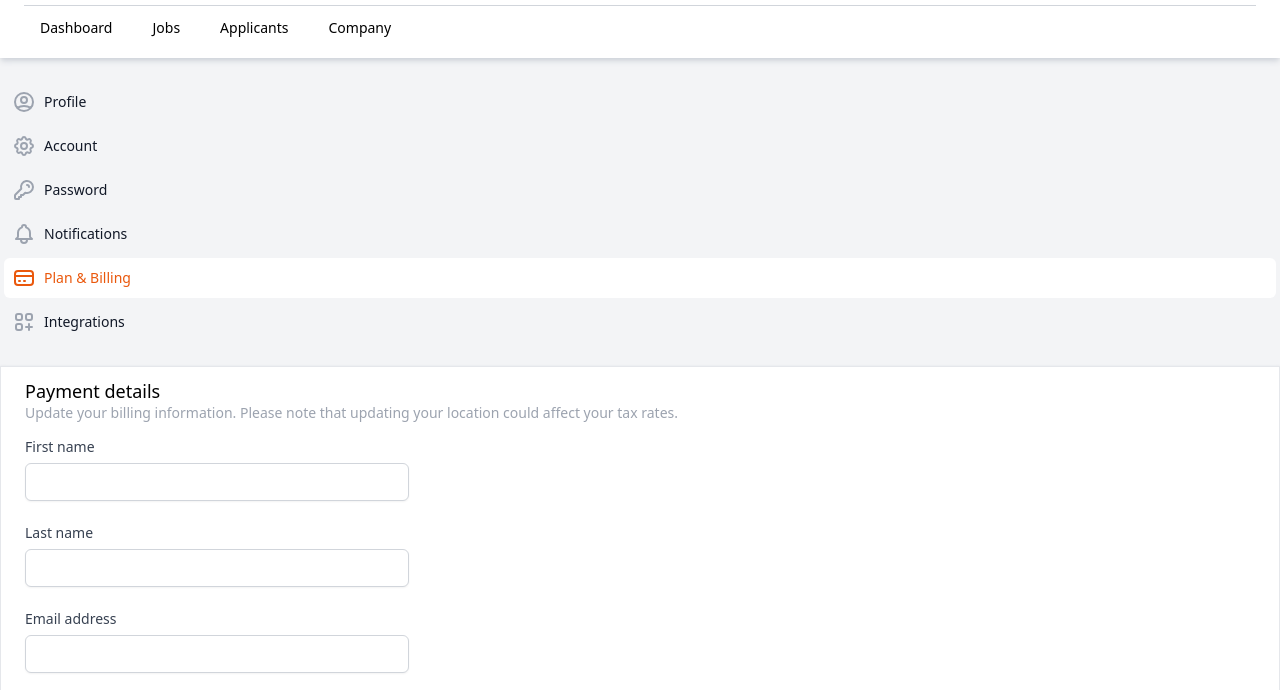
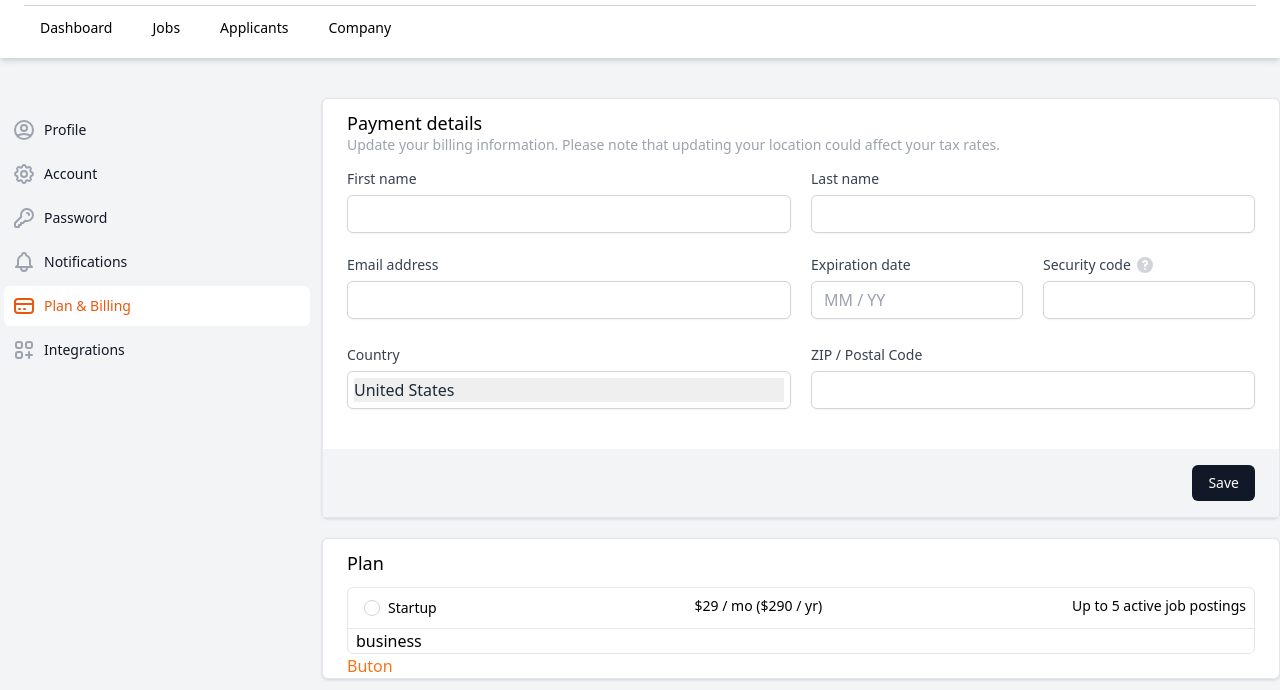
Before and after one commit to RickyPiP/SettingsLayout, a website: page src/index.html in a window 1280 px wide. Shown: the part 54-744 px from the top of the page. Drawn offline with nearby package versions, Linux system fonts and the light colour scheme; no server answers; files whose address does not match are found by name.

Commit message:
button_added

```diff
--- a/src/index.html
+++ b/src/index.html
@@ -9,7 +9,7 @@
 </head>
 <body class="h-full bg-gray-100">
     <div class="min-h-full">
-        <header class="bg-white h-16 lg:h-28 px-6 shadow-md shadow-gray-300 mb-3">
+        <header class="bg-white h-16 lg:h-28 px-6 shadow-md shadow-gray-300 mb-3 lg:mb-10">
             <div class="py-2 flex justify-between items-center lg:max-w-7xl mx-auto">
                 <div class="w-9 flex-shrink-0 lg:flex lg:items-center lg:space-x-5 py-2 hover:cursor-pointer">
                     <img src="https://tailwindui.com/img/logos/workflow-mark-orange-500.svg" alt="" class="">
@@ -49,8 +49,8 @@
                 </ul>
             </div>
         </header>
-        <div id="main">
-            <div class="px-4 py-3 lg:px-1 lg:max-w-7xl mx-auto">
+        <div id="main" class="lg:grid lg:grid-cols-4 lg:max-w-7xl mx-auto gap-2">
+            <div class="px-4 py-3 lg:px-1">
                 <ul class="text-gray-400 text-sm mb-3">
                     <li class="flex items-center space-x-2 mb-1 hover:bg-white hover:cursor-pointer hover:text-gray-500 p-2 rounded-md">
                         <div>
@@ -128,67 +128,69 @@
 
                 </ul>
             </div>
-            <div class="lg:max-w-7xl mx-auto">
-                <div class="bg-white shadow  shadow-gray-300 border ">
-                    <div class='px-6'>
+            <div class="col-span-3">
+                <div class="bg-white shadow  shadow-gray-300 border sm:mx-4 lg:mx-0 rounded-md mb-5">
+                    <div class='px-6 w-full'>
                         <div class="py-3">
                             <h1 class="text-lg font-medium leading-6">Payment details</h1>
                             <p class="text-gray-400 font-light text-sm">Update your billing information. Please note that updating your location could affect your tax rates.</p>
                         </div>
-                        <div class="">
-                            <div class="mb-5">
+                        <div class="lg:w-full sm:flex sm:justify-between sm:gap-5">
+                            <div class="mb-5 sm:w-1/2">
                                 <p class="text-gray-700 text-sm font-medium leading-6 mb-1">
                                     First name
                                 </p>
-                                <div class="lg:w-96   lg:mr-5 flex items-center p-1.5 px-3 rounded-md pr-24 bg-white text flex-shrink-0 border border-gray-300 shadow-sm  focus-within:ring-2 focus-within:ring-black" tabindex="-1">
+                                <div class="lg:w-full  flex items-center p-1.5 px-3 rounded-md pr-24 sm:pr-16 flex-shrink bg-white text border border-gray-300 shadow-sm  focus-within:ring-2 focus-within:ring-black" tabindex="-1">
                                     <input type="text" placeholder="" class="font-light focus-within:outline-none text-gray-500">
                                 </div>
                             </div>
-                            <div class="mb-5">
+                            <div class="mb-5  sm:w-1/2">
                                 <p class="text-gray-700 text-sm font-medium leading-6 mb-1">
                                     Last name
                                 </p>
-                                <div class="lg:w-96   lg:mr-5 flex items-center p-1.5 px-3 rounded-md pr-24 bg-white text flex-shrink-0 border border-gray-300 shadow-sm  focus-within:ring-2 focus-within:ring-black" tabindex="-1">
+                                <div class="lg:w-full   lg:mr-5 flex items-center p-1.5 px-3 rounded-md pr-24 sm:pr-16 bg-white text flex-shrink border border-gray-300 shadow-sm  focus-within:ring-2 focus-within:ring-black" tabindex="-1">
                                     <input type="text" placeholder="" class="font-light focus-within:outline-none text-gray-500">
                                 </div>
                             </div>
                         </div>
                         <div class="mb-5">
-                            <div class="mb-5">
+                            <div class="sm:flex sm:gap-5 sm:justify-between lg:w-full">
+                                <div class="mb-5 lg:mb-1 sm:w-1/2">
                                     <p class="text-gray-700 text-sm font-medium leading-6 mb-1">
                                         Email address
                                     </p>
-                                <div class="lg:w-96   lg:mr-5 flex items-center p-1.5 px-3 rounded-md pr-24 bg-white text flex-shrink-0 border border-gray-300 shadow-sm  focus-within:ring-2 focus-within:ring-black" tabindex="-1">
+                                    <div class=" flex items-center p-1.5 px-3 rounded-md pr-24 sm:pr-16 flex-shrink bg-white text border border-gray-300 shadow-sm  focus-within:ring-2 focus-within:ring-black" tabindex="-1">
                                         <input type="text" placeholder="" class="font-light focus-within:outline-none text-gray-500">
                                     </div>
                                 </div>
-                            <div class="mb-5">
-                                <div class="mb-5">
+                                <div class="mb-5 lg:mb-1 sm:flex sm:w-1/2 sm:justify-between sm:space-x-5">
+                                    <div class="mb-5 sm:w-1/2">
                                         <p class="text-gray-700 text-sm font-medium leading-6 mb-1">
                                             Expiration date
                                         </p>
-                                    <div class="lg:w-96   lg:mr-5 flex items-center p-1.5 px-3 rounded-md pr-24 bg-white text flex-shrink-0 border border-gray-300 shadow-sm  focus-within:ring-2 focus-within:ring-black" tabindex="-1">
-                                        <input type="text" placeholder="MM / YY" class="font-light focus-within:outline-none text-gray-500">
+                                        <div class=" flex items-center p-1.5 px-3 rounded-md pr-24 sm:pr-0 bg-white text flex-shrink-0 border border-gray-300 shadow-sm  focus-within:ring-2 focus-within:ring-black" tabindex="-1">
+                                            <input type="text" placeholder="MM / YY" class="font-light focus-within:outline-none text-gray-500  w-full">
                                         </div>
                                     </div>
-                                <div>
+                                    <div class="sm:w-1/2">
                                         <span class="text-gray-700 text-sm font-medium leading-6 mb-1 flex space-x-1 items-center">
                                             <p>Security code</p>
-                                        <svg xmlns="http://www.w3.org/2000/svg" class="h-5 w-5 text-gray-400" viewBox="0 0 20 20" fill="currentColor">
+                                            <svg xmlns="http://www.w3.org/2000/svg" class="h-5 w-5 text-gray-300" viewBox="0 0 20 20" fill="currentColor">
                                                 <path fill-rule="evenodd" d="M18 10a8 8 0 11-16 0 8 8 0 0116 0zm-8-3a1 1 0 00-.867.5 1 1 0 11-1.731-1A3 3 0 0113 8a3.001 3.001 0 01-2 2.83V11a1 1 0 11-2 0v-1a1 1 0 011-1 1 1 0 100-2zm0 8a1 1 0 100-2 1 1 0 000 2z" clip-rule="evenodd" />
                                             </svg>
                                         </span>
-                                    <div class="lg:w-96   lg:mr-5 flex items-center p-1.5 px-3 rounded-md pr-24 bg-white text flex-shrink-0 border border-gray-300 shadow-sm  focus-within:ring-2 focus-within:ring-black" tabindex="-1">
-                                        <input type="text" placeholder="" class="font-light focus-within:outline-none text-gray-500">
+                                        <div class=" flex items-center p-1.5 px-3 rounded-md pr-24 sm:pr-0 bg-white text flex-shrink-0 border border-gray-300 shadow-sm  focus-within:ring-2 focus-within:ring-black" tabindex="-1">
+                                            <input type="text" placeholder="" class="font-light focus-within:outline-none w-full text-gray-500">
                                         </div>
                                     </div>
                                 </div>
-                            <div class="">
-                                <div class="mb-5">
+                            </div>
+                            <div class="sm:flex justify-between sm:gap-5">
+                                <div class="mb-5 sm:w-1/2">
                                     <p class="text-gray-700 text-sm font-medium leading-6 mb-1">
                                         Country
                                     </p>
-                                    <div class="lg:w-96 lg:mr-5 flex items-center p-1.5 rounded-md  bg-white text flex-shrink-0 border border-gray-300 shadow-sm  focus-within:ring-2 focus-within:ring-black" tabindex="-1">
+                                    <div class=" flex items-center p-1.5 rounded-md  bg-white text flex-shrink-0 border border-gray-300 shadow-sm  focus-within:ring-2 focus-within:ring-black" tabindex="-1">
                                         <select type="" placeholder="" class="font-light focus-within:outline-none text-gray-800 appearance-none h-full w-full bg-no-repeat bg-cover bg-[url('.img/down-arrow-svgrepo-com.svg')]">
                                             <option value="">United States</option>
                                             <option value="">Canada</option>
@@ -196,11 +198,11 @@
                                         </select>
                                     </div>
                                 </div>
-                                <div class="mb-5">
+                                <div class="mb-5 sm:w-1/2">
                                     <p class="text-gray-700 text-sm font-medium leading-6 mb-1">
                                         ZIP / Postal Code
                                     </p>
-                                    <div class="lg:w-96 lg:mr-5 flex items-center p-1.5 px-3 rounded-md pr-24 bg-white text flex-shrink-0 border border-gray-300 shadow-sm  focus-within:ring-2 focus-within:ring-black" tabindex="-1">
+                                    <div class="flex items-center p-1.5 px-3 rounded-md pr-24 bg-white text flex-shrink-0 border border-gray-300 shadow-sm  focus-within:ring-2 focus-within:ring-black" tabindex="-1">
                                         <input type="text" placeholder="" class="font-light focus-within:outline-none text-gray-500">
                                     </div>
                                 </div>
@@ -213,8 +215,46 @@
                         </button>
                     </div>
                 </div>
+                <div class='bg-white px-6 bg-white shadow  shadow-gray-300 border sm:mx-4 lg:mx-0 rounded-md mb-5'>
+                    <div class="py-3">
+                        <h1 class="text-lg font-medium leading-6">
+                            Plan
+                        </h1>
+                    </div>
+                    <div class=' rounded-md border border-gray-200'>
+                        <div class="px-2 border-b border-gray-200 py-2 flex space-x-1 text-sm sm:flex sm:justify-between">
+                            <div class="flex items-center px-2">
+                                <div class="flex justify-center">
                                     <div>
-                    Plan
+                                      <div class="form-check">
+                                        <input class="form-check-input appearance-none rounded-full h-4 w-4 border border-gray-300 bg-white checked:bg-white checked:border-orange-500 checked:border-4 focus:ring-2 focus:ring-offset-1 focus:ring-black transition duration-200 my-1 align-top bg-no-repeat bg-center bg-contain float-left mr-2 cursor-pointer" type="radio">
+                                      </div>
+                                    </div>
+                                </div>
+                                <h4>
+                                    Startup
+                                </h4>
+                            </div>
+                            <div>
+                                <p>
+                                    $29 / mo <span> ($290 / yr) </span>
+                                </p>
+                            </div>
+                            <div>
+                                <p>
+                                    Up to 5 active job postings
+                                </p>
+                            </div>
+                        </div>
+                        <div class="px-2">
+                            business
+                        </div>
+                    </div>
+                    <div>
+                        <button class="text-orange-500">
+                            Buton
+                        </button>
+                    </div>
                 </div>
                 <div>
                     Billing
```
Also changed, not shown: dist/output.css. Lines whose indentation alone changed are shown as unchanged.
